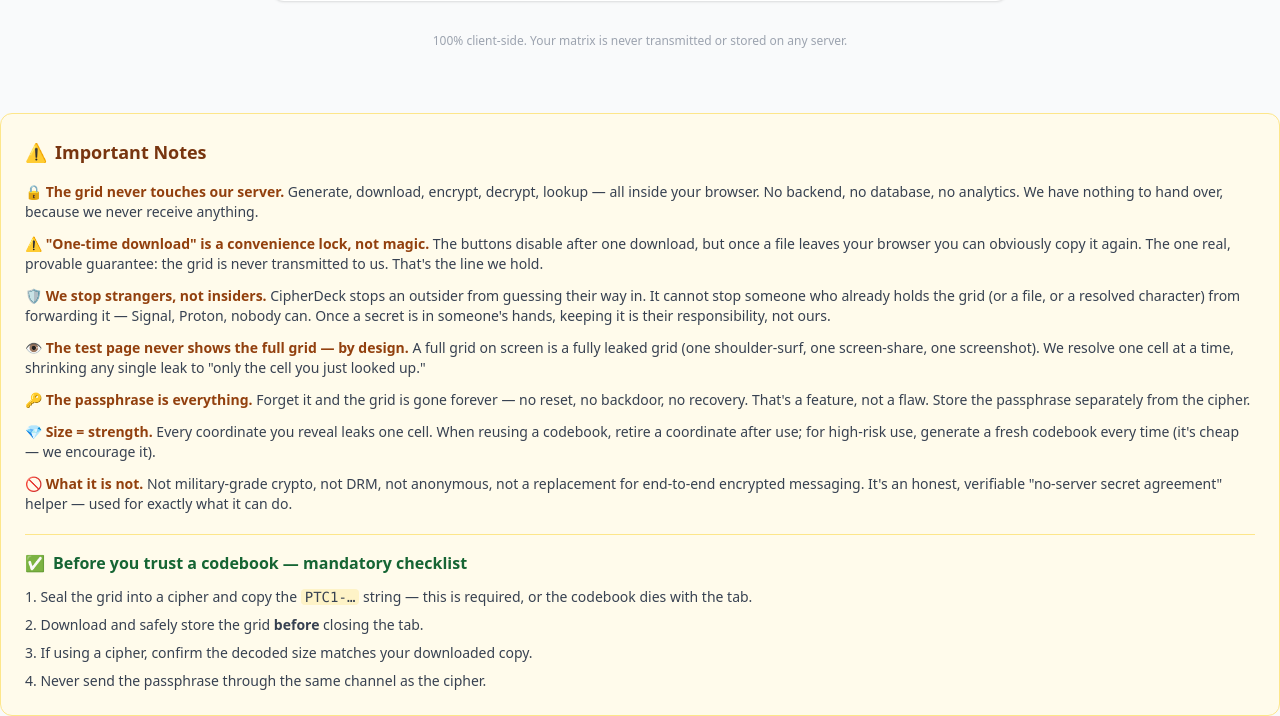
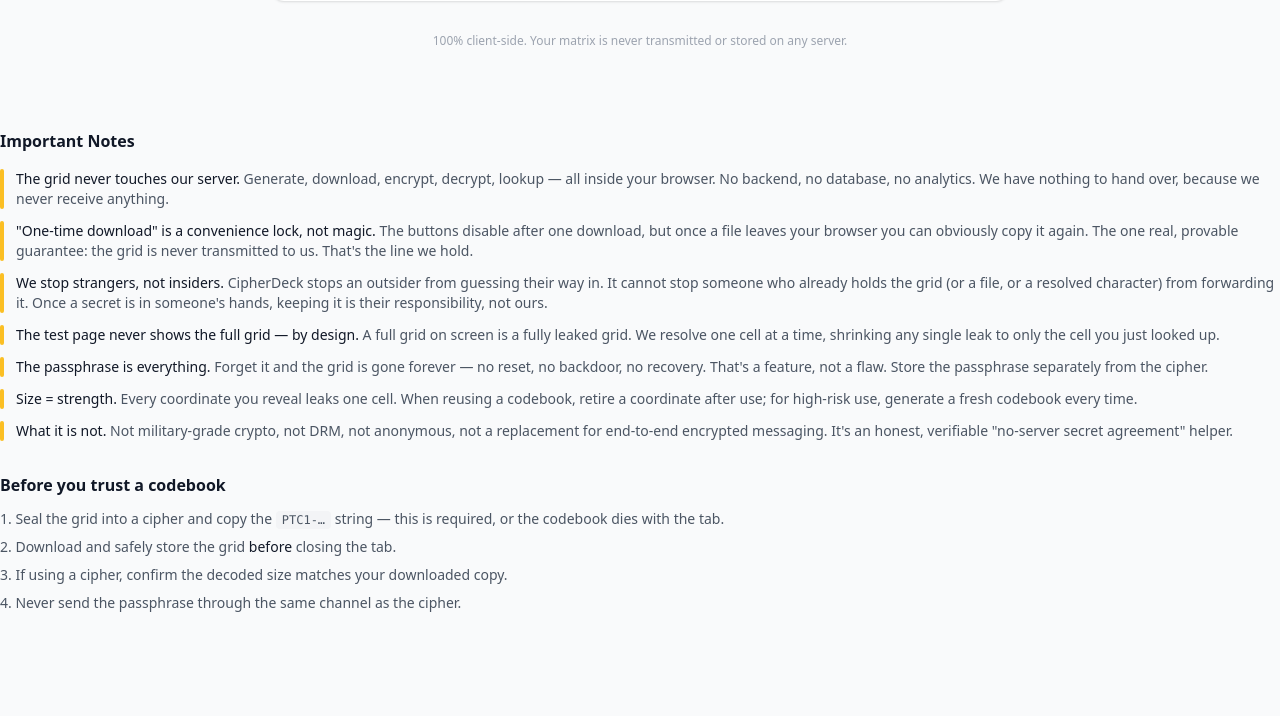
Before and after one commit to songke78772-oss/toolnest-v3, a Node server app: page /cipherdeck in a window 1280 px wide. Shown: the part 945-1661 px from the top of the page. After the commit the page ends 1557 px from the top, so only its background shows below. Run offline with Node 20, Linux system fonts and the light colour scheme; some libraries are stand-ins or nearby versions.

Commit message:
Refactor Important Notes section for clarity

```diff
--- a/views/cipherdeck.ejs
+++ b/views/cipherdeck.ejs
@@ -119,33 +119,47 @@
   </div>
 
 <!-- Important Notes -->
-<div class="bg-amber-50 border border-amber-200 rounded-xl p-6 mt-6">
-  <h2 class="text-lg font-bold text-amber-900 mb-4 flex items-center gap-2">
-    <span>⚠️</span> Important Notes
-  </h2>
-  <div class="space-y-3 text-sm text-gray-700">
-    <p><span class="font-semibold text-amber-800">🔒 The grid never touches our server.</span> Generate, download, encrypt, decrypt, lookup — all inside your browser. No backend, no database, no analytics. We have nothing to hand over, because we never receive anything.</p>
-    <p><span class="font-semibold text-amber-800">⚠️ "One-time download" is a convenience lock, not magic.</span> The buttons disable after one download, but once a file leaves your browser you can obviously copy it again. The one real, provable guarantee: the grid is never transmitted to us. That's the line we hold.</p>
-    <p><span class="font-semibold text-amber-800">🛡️ We stop strangers, not insiders.</span> CipherDeck stops an outsider from guessing their way in. It cannot stop someone who already holds the grid (or a file, or a resolved character) from forwarding it — Signal, Proton, nobody can. Once a secret is in someone's hands, keeping it is their responsibility, not ours.</p>
-    <p><span class="font-semibold text-amber-800">👁️ The test page never shows the full grid — by design.</span> A full grid on screen is a fully leaked grid (one shoulder-surf, one screen-share, one screenshot). We resolve one cell at a time, shrinking any single leak to "only the cell you just looked up."</p>
-    <p><span class="font-semibold text-amber-800">🔑 The passphrase is everything.</span> Forget it and the grid is gone forever — no reset, no backdoor, no recovery. That's a feature, not a flaw. Store the passphrase separately from the cipher.</p>
-    <p><span class="font-semibold text-amber-800">💎 Size = strength.</span> Every coordinate you reveal leaks one cell. When reusing a codebook, retire a coordinate after use; for high-risk use, generate a fresh codebook every time (it's cheap — we encourage it).</p>
-    <p><span class="font-semibold text-amber-800">🚫 What it is not.</span> Not military-grade crypto, not DRM, not anonymous, not a replacement for end-to-end encrypted messaging. It's an honest, verifiable "no-server secret agreement" helper — used for exactly what it can do.</p>
+<div class="mt-10">
+  <h2 class="text-base font-semibold text-gray-900 mb-4">Important Notes</h2>
+  <div class="space-y-3">
+    <div class="flex gap-3 text-sm">
+      <div class="w-1 bg-amber-400 rounded-full shrink-0"></div>
+      <p class="text-gray-600"><span class="font-medium text-gray-900">The grid never touches our server.</span> Generate, download, encrypt, decrypt, lookup — all inside your browser. No backend, no database, no analytics. We have nothing to hand over, because we never receive anything.</p>
+    </div>
+    <div class="flex gap-3 text-sm">
+      <div class="w-1 bg-amber-400 rounded-full shrink-0"></div>
+      <p class="text-gray-600"><span class="font-medium text-gray-900">"One-time download" is a convenience lock, not magic.</span> The buttons disable after one download, but once a file leaves your browser you can obviously copy it again. The one real, provable guarantee: the grid is never transmitted to us. That's the line we hold.</p>
+    </div>
+    <div class="flex gap-3 text-sm">
+      <div class="w-1 bg-amber-400 rounded-full shrink-0"></div>
+      <p class="text-gray-600"><span class="font-medium text-gray-900">We stop strangers, not insiders.</span> CipherDeck stops an outsider from guessing their way in. It cannot stop someone who already holds the grid (or a file, or a resolved character) from forwarding it. Once a secret is in someone's hands, keeping it is their responsibility, not ours.</p>
+    </div>
+    <div class="flex gap-3 text-sm">
+      <div class="w-1 bg-amber-400 rounded-full shrink-0"></div>
+      <p class="text-gray-600"><span class="font-medium text-gray-900">The test page never shows the full grid — by design.</span> A full grid on screen is a fully leaked grid. We resolve one cell at a time, shrinking any single leak to only the cell you just looked up.</p>
+    </div>
+    <div class="flex gap-3 text-sm">
+      <div class="w-1 bg-amber-400 rounded-full shrink-0"></div>
+      <p class="text-gray-600"><span class="font-medium text-gray-900">The passphrase is everything.</span> Forget it and the grid is gone forever — no reset, no backdoor, no recovery. That's a feature, not a flaw. Store the passphrase separately from the cipher.</p>
+    </div>
+    <div class="flex gap-3 text-sm">
+      <div class="w-1 bg-amber-400 rounded-full shrink-0"></div>
+      <p class="text-gray-600"><span class="font-medium text-gray-900">Size = strength.</span> Every coordinate you reveal leaks one cell. When reusing a codebook, retire a coordinate after use; for high-risk use, generate a fresh codebook every time.</p>
+    </div>
+    <div class="flex gap-3 text-sm">
+      <div class="w-1 bg-amber-400 rounded-full shrink-0"></div>
+      <p class="text-gray-600"><span class="font-medium text-gray-900">What it is not.</span> Not military-grade crypto, not DRM, not anonymous, not a replacement for end-to-end encrypted messaging. It's an honest, verifiable "no-server secret agreement" helper.</p>
+    </div>
   </div>
 
-  <div class="mt-5 pt-4 border-t border-amber-200">
-    <h3 class="font-bold text-green-800 mb-3 flex items-center gap-2">
-      <span>✅</span> Before you trust a codebook — mandatory checklist
-    </h3>
-    <ol class="list-decimal list-inside space-y-2 text-sm text-gray-700">
-      <li>Seal the grid into a cipher and copy the <code class="bg-amber-100 px-1 rounded">PTC1-…</code> string — this is required, or the codebook dies with the tab.</li>
-      <li>Download and safely store the grid <span class="font-semibold">before</span> closing the tab.</li>
-      <li>If using a cipher, confirm the decoded size matches your downloaded copy.</li>
-      <li>Never send the passphrase through the same channel as the cipher.</li>
-    </ol>
-  </div>
+  <h3 class="text-base font-semibold text-gray-900 mt-8 mb-3">Before you trust a codebook</h3>
+  <ol class="list-decimal list-inside space-y-2 text-sm text-gray-600">
+    <li>Seal the grid into a cipher and copy the <code class="bg-gray-100 px-1.5 py-0.5 rounded text-xs">PTC1-…</code> string — this is required, or the codebook dies with the tab.</li>
+    <li>Download and safely store the grid <span class="font-medium text-gray-900">before</span> closing the tab.</li>
+    <li>If using a cipher, confirm the decoded size matches your downloaded copy.</li>
+    <li>Never send the passphrase through the same channel as the cipher.</li>
+  </ol>
 </div>
-
   <canvas id="cv" class="hidden"></canvas>
 
   <script>
```
